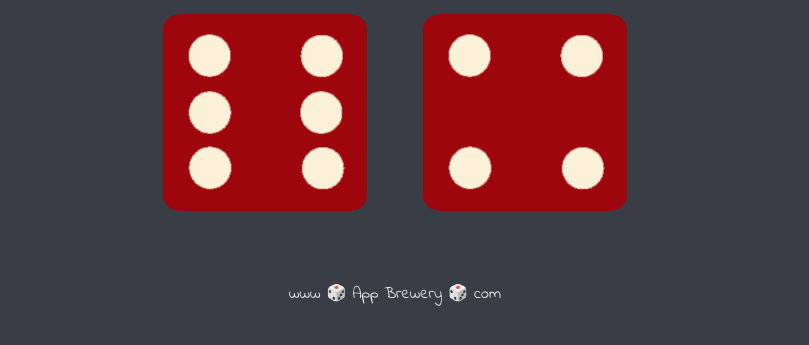
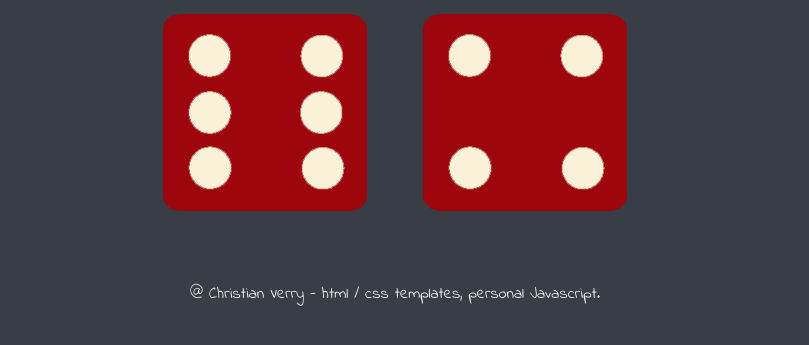
Before and after one commit to JedJaws/Dice-Game, a plain HTML site: page index.html in a window 1280 px wide. Shown: the part 321-666 px from the top of the page, without its empty margins (245-1054 px from the left). Drawn offline with Linux system fonts and the light colour scheme.

Commit message:
Add files via upload

```diff
--- a/index.html
+++ b/index.html
@@ -28,6 +28,6 @@
   </body>
 
   <footer>
-    www 🎲 App Brewery 🎲 com
+    @ Christian Verry - html / css templates, personal Javascript.
   </footer>
 </html>
```
